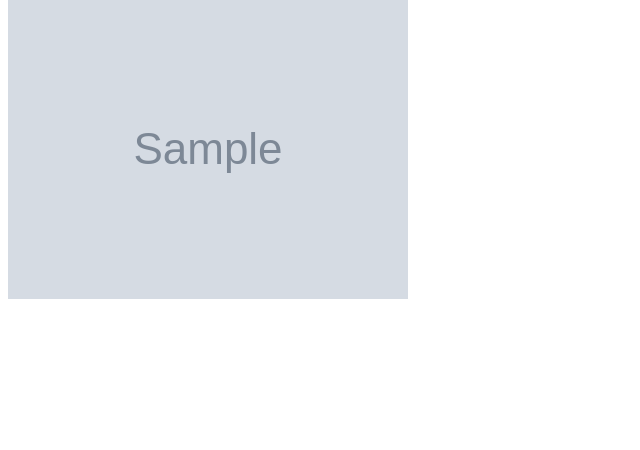
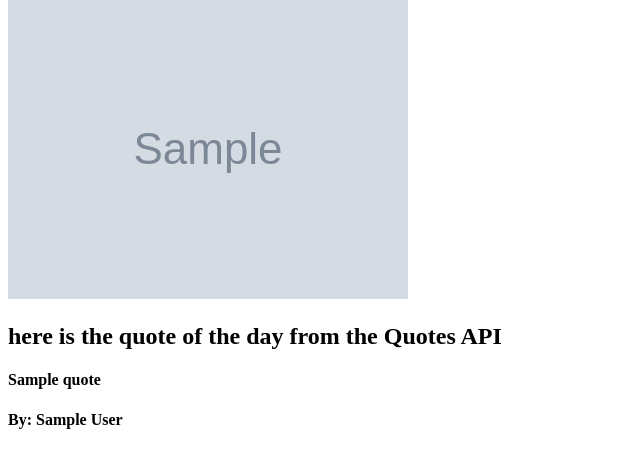
Before and after one commit to DavidLupea/SoftDev, a Flask app: template 25_restrio_realones/templates/index.html in a window 1280 px wide. Shown: the part 397-847 px from the top of the page, without its empty margins (0-640 px from the left). Before the commit the page ends 696 px from the top, so only its background shows below. Run offline with Flask 2, Linux system fonts and the light colour scheme; the template is opened without the code that fills it: most values are stand-ins (such as "Sample title", 1, 10 or a date in 2020); grey boxes marked "Sample" are stand-in pictures.

Commit message:
Finished 25

```diff
--- a/25_restrio_realones/app.py
+++ b/25_restrio_realones/app.py
@@ -1,4 +1,4 @@
-#David Lupea
+#David Lupea and Jionghao Wu
 #SoftDev1 pd2
 #K24 -- A RESTful Journey Skyward
 #2019-11-13
@@ -31,7 +31,14 @@ def root():
     img_1 = data_3["primaryImageSmall"]
     # artist = data_3["constituents"][0]['name']
 
-    return render_template("index.html",vals = data_1, img = img_1)
+    page_4 = urlopen("http://quotes.rest/qod.json")
+    response_4 = page_4.read()
+    data_4 = json.loads(response_4)
+    data_4 = data_4["contents"]
+    data_4 = data_4["quotes"]
+    data_4 = data_4[0]
+
+    return render_template("index.html",vals = data_1, img = img_1, quote = data_4['quote'],author = data_4['author'])
 
 
 
--- a/25_restrio_realones/templates/index.html
+++ b/25_restrio_realones/templates/index.html
@@ -2,7 +2,7 @@
 <html>
   <head>
     <title>
-      APTs
+      APIs
     </title>
   </head>
   <body>
@@ -51,5 +51,10 @@
 
     <h2> Heere is a random image with a piece of art related to farms at the Met, using the Met's API</h2>
     <img src= {{img}} alt="">
+
+    <h2> here is the quote of the day from the Quotes API </h2>
+    <h4> {{quote}}</h4>
+    <h4> By: {{author}} </h4>
+
   </body>
 </html>
```
